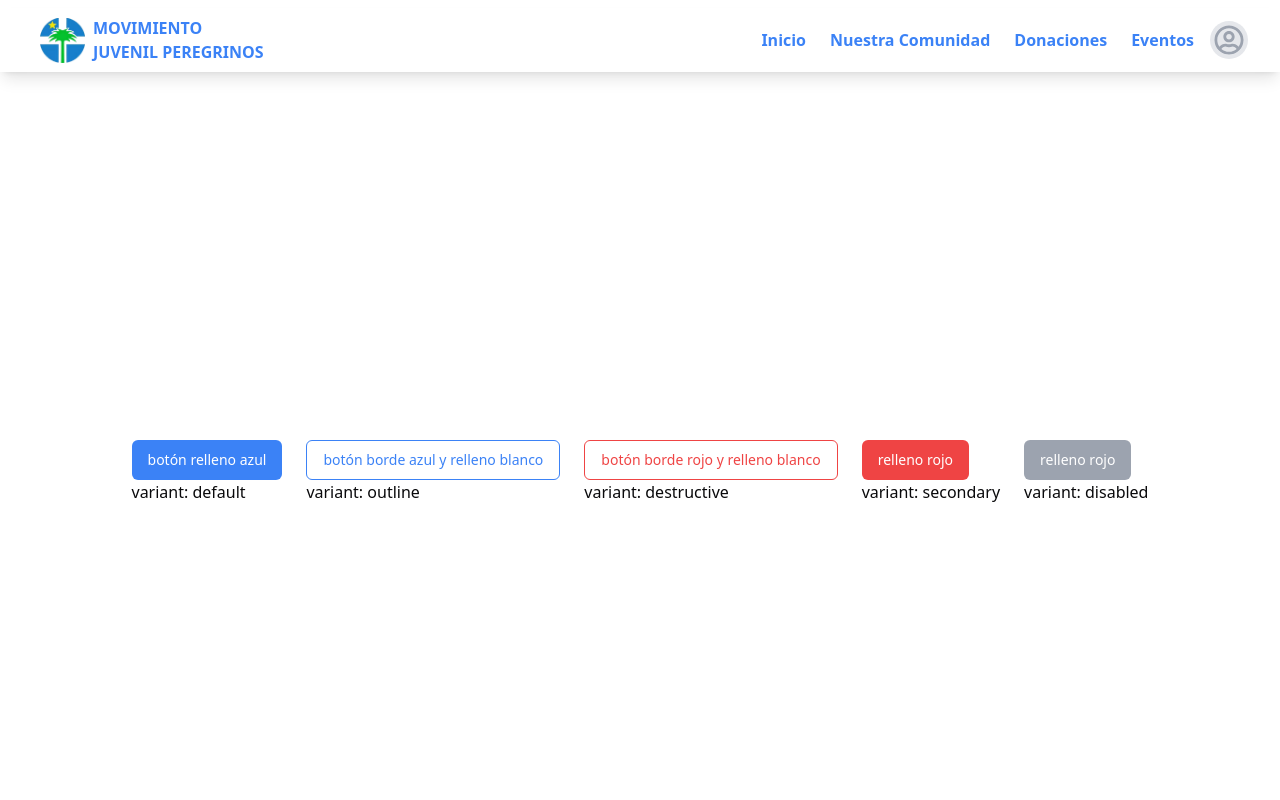
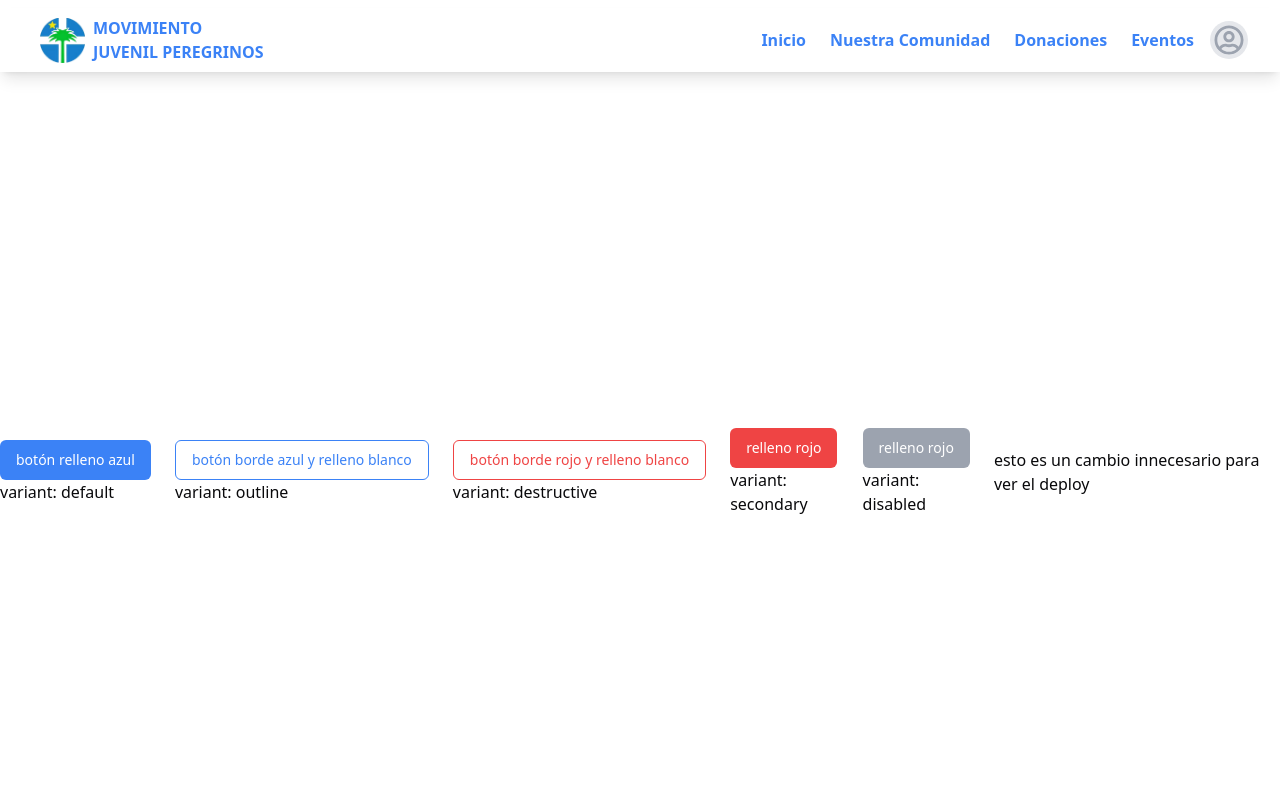
Before and after one commit to CardoneLeandro/WEB-FT-52-FRONT, a Next.js app in the folder front/: page /testFelipe in a window 1280 px wide. Shown: the top 800 px of the page. Built offline with nearby package versions, Linux system fonts and the light colour scheme.

Commit message:
cambio innecesario

```diff
--- a/front/src/app/testFelipe/page.tsx
+++ b/front/src/app/testFelipe/page.tsx
@@ -30,6 +30,9 @@ function FelipeTestPage() {
         </Button>
         <h1> variant: disabled</h1>
       </div>
+      <div>
+        <h1>esto es un cambio innecesario para ver el deploy </h1>
+      </div>
     </div>
   );
 }
```
